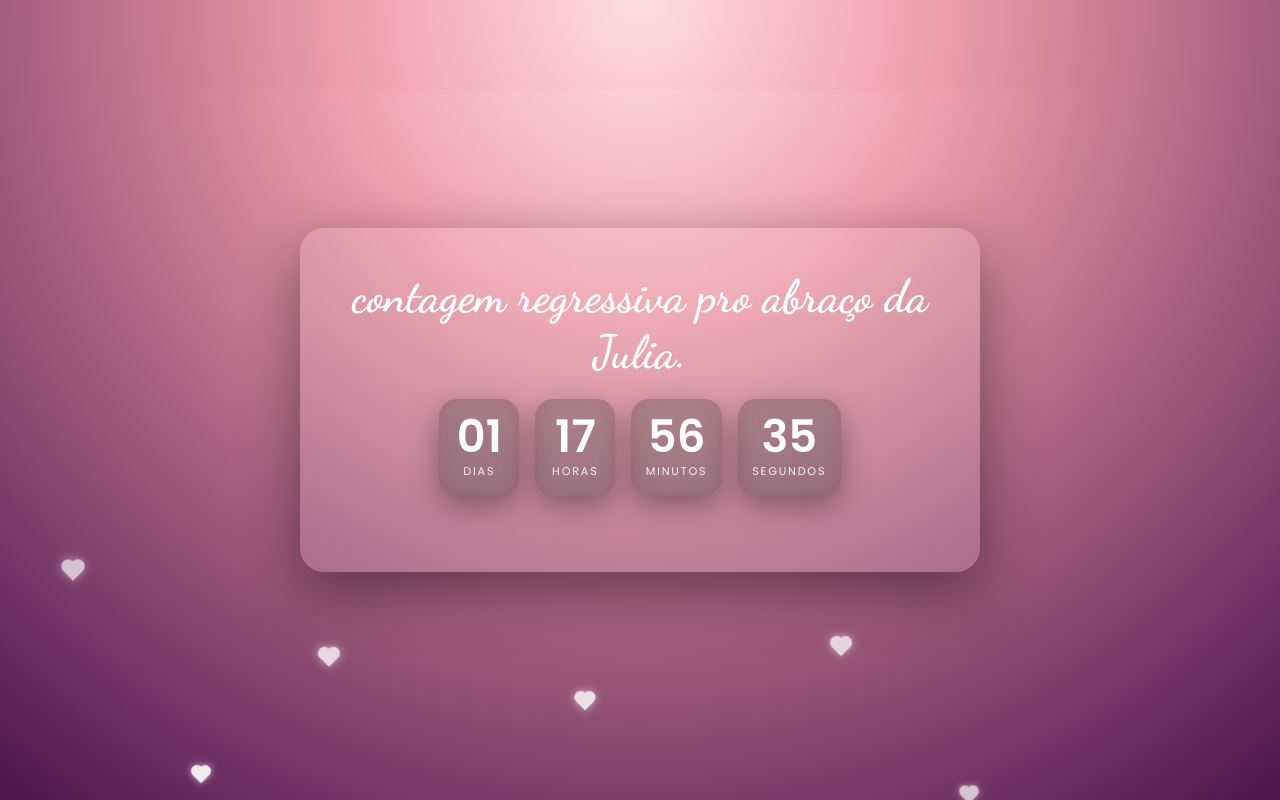
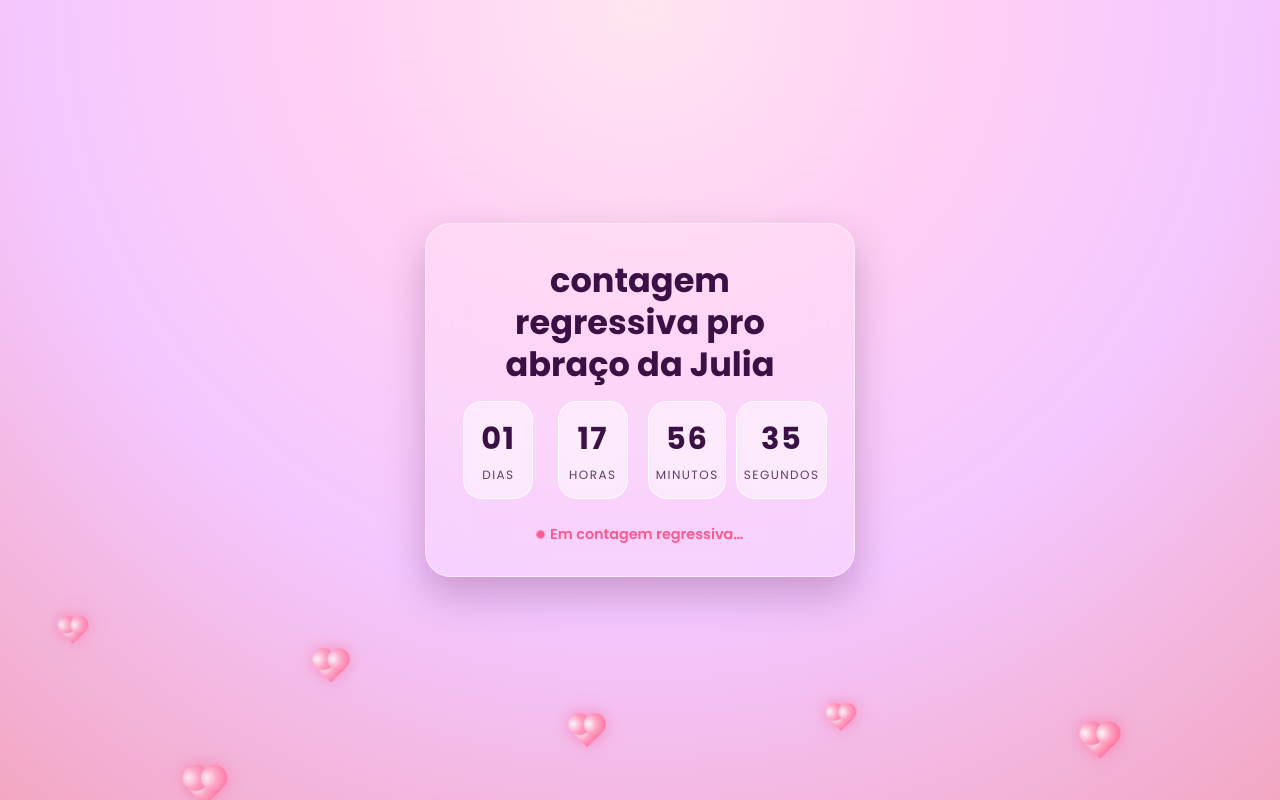
Before and after one commit to GabAlvs/abre-esse-link, a plain HTML site: page index.html in a window 1280 px wide. Drawn offline with Linux system fonts and the light colour scheme.

Commit message:
Add files via upload

```diff
--- a/index.html
+++ b/index.html
@@ -2,100 +2,47 @@
 <html lang="pt-BR">
 <head>
   <meta charset="UTF-8" />
+  <meta name="viewport"
+        content="width=device-width, initial-scale=1, viewport-fit=cover" />
   <title>Contagem regressiva pro abraço da Julia</title>
 
-  <!-- Fonte bonitinha do Google Fonts (opcional) -->
-  <link href="https://fonts.googleapis.com/css2?family=Dancing+Script:wght@600;700&family=Poppins:wght@300;400;500;600&display=swap" rel="stylesheet">
+  <!-- Fonte bonita do Google -->
+  <link rel="preconnect" href="https://fonts.googleapis.com">
+  <link rel="preconnect" href="https://fonts.gstatic.com" crossorigin>
+  <link href="https://fonts.googleapis.com/css2?family=Poppins:wght@300;400;600;700&display=swap" rel="stylesheet">
 
   <style>
+    :root {
+      --bg-gradient: radial-gradient(circle at top, #ffe5f0 0%, #ffd0f5 30%, #f4c7ff 60%, #f3a7c2 100%);
+      --card-bg: rgba(255, 255, 255, 0.18);
+      --card-border: rgba(255, 255, 255, 0.45);
+      --accent: #ff4b81;
+      --text-main: #3a1045;
+      --shadow-soft: 0 18px 40px rgba(68, 7, 60, 0.25);
+      --blur: 18px;
+    }
+
     * {
+      box-sizing: border-box;
       margin: 0;
       padding: 0;
-      box-sizing: border-box;
     }
 
     body {
+      font-family: "Poppins", system-ui, -apple-system, BlinkMacSystemFont, sans-serif;
       min-height: 100vh;
       display: flex;
       align-items: center;
       justify-content: center;
-      font-family: "Poppins", system-ui, -apple-system, BlinkMacSystemFont, sans-serif;
-      color: #ffffff;
-      background: radial-gradient(circle at top, #ffdde1 0%, #ee9ca7 30%, #4b134f 100%);
+      background: var(--bg-gradient);
+      color: var(--text-main);
       overflow: hidden;
-    }
 
-    .container {
-      position: relative;
-      z-index: 1;
-      text-align: center;
-      padding: 2.5rem 1.8rem 3rem;
-      width: min(92vw, 680px);
-      border-radius: 24px;
-      background: rgba(255, 255, 255, 0.12);
-      box-shadow: 0 18px 60px rgba(0, 0, 0, 0.45);
-      backdrop-filter: blur(18px);
-      -webkit-backdrop-filter: blur(18px);
-    }
-
-    .container::before {
-      /* glow suave atrás do card */
-      content: "";
-      position: absolute;
-      inset: -40%;
-      background: radial-gradient(circle at top, rgba(255, 255, 255, 0.18), transparent 60%);
-      opacity: 0.6;
-      z-index: -1;
-    }
-
-    h1 {
-      font-family: "Dancing Script", cursive;
-      font-size: clamp(1.9rem, 4.3vw, 2.9rem);
-      margin-bottom: 1.2rem;
-    }
-
-    .subtitle {
-      font-size: 0.95rem;
-      opacity: 0.9;
-      margin-bottom: 2rem;
-    }
-
-    .countdown {
-      display: flex;
-      justify-content: center;
-      gap: 1rem;
-      flex-wrap: wrap;
-    }
-
-    .time-box {
-      min-width: 80px;
-      padding: 1rem 0.9rem;
-      border-radius: 18px;
-      background: rgba(0, 0, 0, 0.25);
-      box-shadow: 0 10px 30px rgba(0, 0, 0, 0.35);
-      backdrop-filter: blur(12px);
-    }
-
-    .time-box span {
-      display: block;
-      font-size: clamp(2rem, 4.8vw, 2.8rem);
-      font-weight: 600;
-      line-height: 1;
-    }
-
-    .time-box small {
-      display: block;
-      margin-top: 0.2rem;
-      font-size: 0.7rem;
-      letter-spacing: 0.16em;
-      text-transform: uppercase;
-      opacity: 0.9;
-    }
-
-    #message {
-      margin-top: 1.8rem;
-      font-weight: 500;
-      font-size: 1rem;
+      /* Respeita área segura do iPhone (notch / barra) */
+      padding-top: max(16px, env(safe-area-inset-top));
+      padding-right: max(16px, env(safe-area-inset-right));
+      padding-bottom: max(16px, env(safe-area-inset-bottom));
+      padding-left: max(16px, env(safe-area-inset-left));
     }
 
     /* Corações de fundo */
@@ -110,13 +57,13 @@
     .heart {
       position: absolute;
       bottom: -10vh;
-      width: 18px;
-      height: 18px;
-      background: #fff;
+      width: 22px;
+      height: 22px;
+      background: radial-gradient(circle at 30% 30%, #fff 0%, #ff9ebd 40%, #ff4b81 100%);
+      transform: rotate(-45deg);
       opacity: 0.8;
-      transform: rotate(45deg);
-      animation: floatUp 12s linear infinite;
-      filter: drop-shadow(0 0 6px rgba(255, 255, 255, 0.7));
+      animation: floatUp 18s linear infinite;
+      filter: drop-shadow(0 0 8px rgba(255, 75, 129, 0.55));
     }
 
     .heart::before,
@@ -125,7 +72,7 @@
       position: absolute;
       width: 100%;
       height: 100%;
-      background: #fff;
+      background: inherit;
       border-radius: 50%;
     }
 
@@ -134,131 +81,272 @@
     }
 
     .heart::after {
-      left: -50%;
+      left: 50%;
     }
+
+    /* Variar posição, velocidade e tamanho dos corações */
+    .heart:nth-child(1)  { left: 5%;  animation-duration: 20s; animation-delay: 0s;   width: 18px; height: 18px; }
+    .heart:nth-child(2)  { left: 15%; animation-duration: 24s; animation-delay: 3s;   width: 26px; height: 26px; }
+    .heart:nth-child(3)  { left: 25%; animation-duration: 19s; animation-delay: 1s;   }
+    .heart:nth-child(4)  { left: 35%; animation-duration: 23s; animation-delay: 4s;   width: 20px; height: 20px; }
+    .heart:nth-child(5)  { left: 45%; animation-duration: 21s; animation-delay: 2s;   }
+    .heart:nth-child(6)  { left: 55%; animation-duration: 25s; animation-delay: 6s;   width: 28px; height: 28px; }
+    .heart:nth-child(7)  { left: 65%; animation-duration: 22s; animation-delay: 1.5s; width: 18px; height: 18px; }
+    .heart:nth-child(8)  { left: 75%; animation-duration: 26s; animation-delay: 5s;   }
+    .heart:nth-child(9)  { left: 85%; animation-duration: 19s; animation-delay: 2.5s; width: 24px; height: 24px; }
+    .heart:nth-child(10) { left: 50%; animation-duration: 28s; animation-delay: 7s;   width: 30px; height: 30px; }
 
     @keyframes floatUp {
       0% {
-        transform: translateY(0) scale(0.6) rotate(45deg);
+        transform: translateY(0) rotate(-45deg);
         opacity: 0;
       }
       10% {
         opacity: 0.9;
       }
       100% {
-        transform: translateY(-120vh) scale(1.1) rotate(45deg);
+        transform: translateY(-120vh) rotate(-45deg);
         opacity: 0;
       }
     }
 
-    /* Corações com posições, tamanhos e tempos variados */
-    .heart:nth-child(1)  { left: 5%;  animation-duration: 16s; animation-delay: 0s;  transform: scale(0.7) rotate(45deg); }
-    .heart:nth-child(2)  { left: 15%; animation-duration: 20s; animation-delay: 3s;  transform: scale(0.9) rotate(45deg); }
-    .heart:nth-child(3)  { left: 25%; animation-duration: 18s; animation-delay: 1s;  transform: scale(0.8) rotate(45deg); }
-    .heart:nth-child(4)  { left: 35%; animation-duration: 22s; animation-delay: 4s;  transform: scale(1.1) rotate(45deg); }
-    .heart:nth-child(5)  { left: 45%; animation-duration: 17s; animation-delay: 2s;  transform: scale(0.85) rotate(45deg); }
-    .heart:nth-child(6)  { left: 55%; animation-duration: 21s; animation-delay: 6s;  transform: scale(1) rotate(45deg); }
-    .heart:nth-child(7)  { left: 65%; animation-duration: 15s; animation-delay: 1.5s;transform: scale(0.75) rotate(45deg); }
-    .heart:nth-child(8)  { left: 75%; animation-duration: 19s; animation-delay: 3.5s;transform: scale(1.05) rotate(45deg); }
-    .heart:nth-child(9)  { left: 85%; animation-duration: 23s; animation-delay: 5s;  transform: scale(0.9) rotate(45deg); }
-    .heart:nth-child(10) { left: 50%; animation-duration: 26s; animation-delay: 7s;  transform: scale(1.3) rotate(45deg); }
+    /* Card principal */
+    .container {
+      position: relative;
+      z-index: 1;
+      width: 100%;
+      max-width: 430px; /* encaixa bem em iPhone 13–15, inclusive Pro Max */
+      padding: 2.2rem 2rem 1.9rem;
+      border-radius: 1.6rem;
+      background: var(--card-bg);
+      border: 1px solid var(--card-border);
+      box-shadow: var(--shadow-soft);
+      backdrop-filter: blur(var(--blur));
+      text-align: center;
+    }
 
-    @media (max-width: 480px) {
-      .container {
-        padding: 2rem 1.4rem 2.4rem;
+    h1 {
+      font-size: clamp(1.6rem, 4.6vw, 2.1rem);
+      font-weight: 700;
+      margin-bottom: 1rem;
+      line-height: 1.25;
+    }
+
+    .subtitle {
+      font-size: 0.92rem;
+      opacity: 0.85;
+      margin-bottom: 1.8rem;
+    }
+
+    .subtitle span {
+      font-weight: 600;
+      color: var(--accent);
+    }
+
+    .countdown {
+      display: grid;
+      grid-template-columns: repeat(4, minmax(0, 1fr));
+      gap: 0.85rem;
+      justify-items: center;
+      align-items: center;
     }
 
     .time-box {
+      padding: 0.85rem 0.4rem;
+      border-radius: 1.2rem;
+      background: rgba(255, 255, 255, 0.4);
+      border: 1px solid rgba(255, 255, 255, 0.8);
+      backdrop-filter: blur(10px);
       min-width: 70px;
-        padding: 0.8rem 0.7rem;
+    }
+
+    .time {
+      display: block;
+      font-size: 1.9rem;
+      font-weight: 700;
+      letter-spacing: 0.05em;
+    }
+
+    .label {
+      display: block;
+      font-size: 0.75rem;
+      text-transform: uppercase;
+      letter-spacing: 0.12em;
+      margin-top: 0.25rem;
+      opacity: 0.8;
+    }
+
+    .footer-text {
+      margin-top: 1.6rem;
+      font-size: 0.9rem;
+      display: flex;
+      gap: 0.4rem;
+      justify-content: center;
+      align-items: center;
+      opacity: 0.9;
+    }
+
+    .footer-text .dot {
+      width: 7px;
+      height: 7px;
+      border-radius: 50%;
+      background: var(--accent);
+      animation: pulse 1.4s ease-in-out infinite;
+    }
+
+    .highlight {
+      font-weight: 600;
+      color: var(--accent);
+    }
+
+    @keyframes pulse {
+      0%, 100% {
+        transform: scale(1);
+        opacity: 0.4;
+      }
+      50% {
+        transform: scale(1.2);
+        opacity: 1;
+      }
+    }
+
+    /* Ajustes finos para telas tipo iPhone 13–15 (390–430px de largura) */
+    @media (max-width: 430px) {
+      .container {
+        padding: 2rem 1.4rem 1.7rem;
+        border-radius: 1.4rem;
+      }
+
+      .countdown {
+        /* Em telas mais estreitas, 2 colunas pra não ficar apertado */
+        grid-template-columns: repeat(2, minmax(0, 1fr));
+        row-gap: 0.9rem;
+      }
+
+      .time-box {
+        min-width: 80px;
+      }
+
+      .time {
+        font-size: 1.8rem;
+      }
+    }
+
+    /* Telas bem pequenas (tipo zoom maior ou iPhone em modo “Display Zoom”) */
+    @media (max-width: 380px) {
+      h1 {
+        font-size: 1.4rem;
+      }
+
+      .time {
+        font-size: 1.6rem;
+      }
+
+      .subtitle {
+        font-size: 0.85rem;
       }
     }
   </style>
 </head>
 <body>
 
-  <!-- Corações de fundo -->
+  <!-- Fundo com corações -->
   <div class="hearts">
-    <span class="heart"></span>
-    <span class="heart"></span>
-    <span class="heart"></span>
-    <span class="heart"></span>
-    <span class="heart"></span>
-    <span class="heart"></span>
-    <span class="heart"></span>
-    <span class="heart"></span>
-    <span class="heart"></span>
-    <span class="heart"></span>
+    <div class="heart"></div>
+    <div class="heart"></div>
+    <div class="heart"></div>
+    <div class="heart"></div>
+    <div class="heart"></div>
+    <div class="heart"></div>
+    <div class="heart"></div>
+    <div class="heart"></div>
+    <div class="heart"></div>
+    <div class="heart"></div>
   </div>
 
-  <div class="container">
-    <h1>contagem regressiva pro abraço da Julia.</h1>
+  <!-- Card principal -->
+  <main class="container">
+    <h1>contagem regressiva pro abraço da Julia</h1>
 
-
-    <div class="countdown">
+    <section class="countdown" aria-label="Contagem regressiva até o abraço da Julia">
       <div class="time-box">
-        <span id="days">00</span>
-        <small>Dias</small>
+        <span class="time" id="days">00</span>
+        <span class="label">dias</span>
       </div>
       <div class="time-box">
-        <span id="hours">00</span>
-        <small>Horas</small>
+        <span class="time" id="hours">00</span>
+        <span class="label">horas</span>
       </div>
       <div class="time-box">
-        <span id="minutes">00</span>
-        <small>Minutos</small>
+        <span class="time" id="minutes">00</span>
+        <span class="label">minutos</span>
       </div>
       <div class="time-box">
-        <span id="seconds">00</span>
-        <small>Segundos</small>
+        <span class="time" id="seconds">00</span>
+        <span class="label">segundos</span>
       </div>
+    </section>
+
+    <div class="footer-text" id="status-text">
+      <span class="dot"></span>
+      <span class="highlight">Em contagem regressiva…</span>
     </div>
-
-    <p id="message"></p>
-  </div>
+  </main>
 
   <script>
-    // ===== CONFIGURAÇÃO DA DATA-ALVO =====
-    // Ajuste o ano se quiser algo específico.
-    // Aqui: 12 de dezembro deste ano, às 12h.
+    // Define o alvo: 12/12 às 12:00 no ano atual (se já passou, joga pro próximo ano)
+    (function () {
       const now = new Date();
-    const year = now.getFullYear();
-    const targetDate = new Date(year, 11, 12, 12, 0, 0); // mês 11 = dezembro
+      const currentYear = now.getFullYear();
+
+      let targetDate = new Date(currentYear, 11, 12, 12, 0, 0); // mês 11 = dezembro
+      if (now > targetDate) {
+        targetDate = new Date(currentYear + 1, 11, 12, 12, 0, 0);
+      }
 
       const daysEl = document.getElementById("days");
       const hoursEl = document.getElementById("hours");
       const minutesEl = document.getElementById("minutes");
       const secondsEl = document.getElementById("seconds");
-    const messageEl = document.getElementById("message");
-    const countdownEl = document.querySelector(".countdown");
+      const statusText = document.getElementById("status-text");
+
+      function pad(num) {
+        return String(num).padStart(2, "0");
+      }
 
       function updateCountdown() {
-      const currentTime = new Date().getTime();
-      const distance = targetDate.getTime() - currentTime;
+        const now = new Date().getTime();
+        const distance = targetDate.getTime() - now;
 
         if (distance <= 0) {
-        // Contagem finalizada
+          daysEl.textContent = "00";
+          hoursEl.textContent = "00";
+          minutesEl.textContent = "00";
+          secondsEl.textContent = "00";
+
+          statusText.innerHTML = `
+            <span class="dot"></span>
+            <span class="highlight">Chegou a hora do abraço! 🤍</span>
+          `;
           clearInterval(intervalId);
-        countdownEl.style.display = "none";
-        messageEl.textContent = "Chegou a hora do abraço da Julia! ❤️🤗";
           return;
         }
 
         const totalSeconds = Math.floor(distance / 1000);
-
         const days = Math.floor(totalSeconds / (60 * 60 * 24));
         const hours = Math.floor((totalSeconds % (60 * 60 * 24)) / (60 * 60));
         const minutes = Math.floor((totalSeconds % (60 * 60)) / 60);
         const seconds = totalSeconds % 60;
 
-      daysEl.textContent = String(days).padStart(2, "0");
-      hoursEl.textContent = String(hours).padStart(2, "0");
-      minutesEl.textContent = String(minutes).padStart(2, "0");
-      secondsEl.textContent = String(seconds).padStart(2, "0");
+        daysEl.textContent = pad(days);
+        hoursEl.textContent = pad(hours);
+        minutesEl.textContent = pad(minutes);
+        secondsEl.textContent = pad(seconds);
       }
 
       const intervalId = setInterval(updateCountdown, 1000);
       updateCountdown();
+    })();
   </script>
 </body>
 </html>
```
Lines whose indentation alone changed are shown as unchanged.
